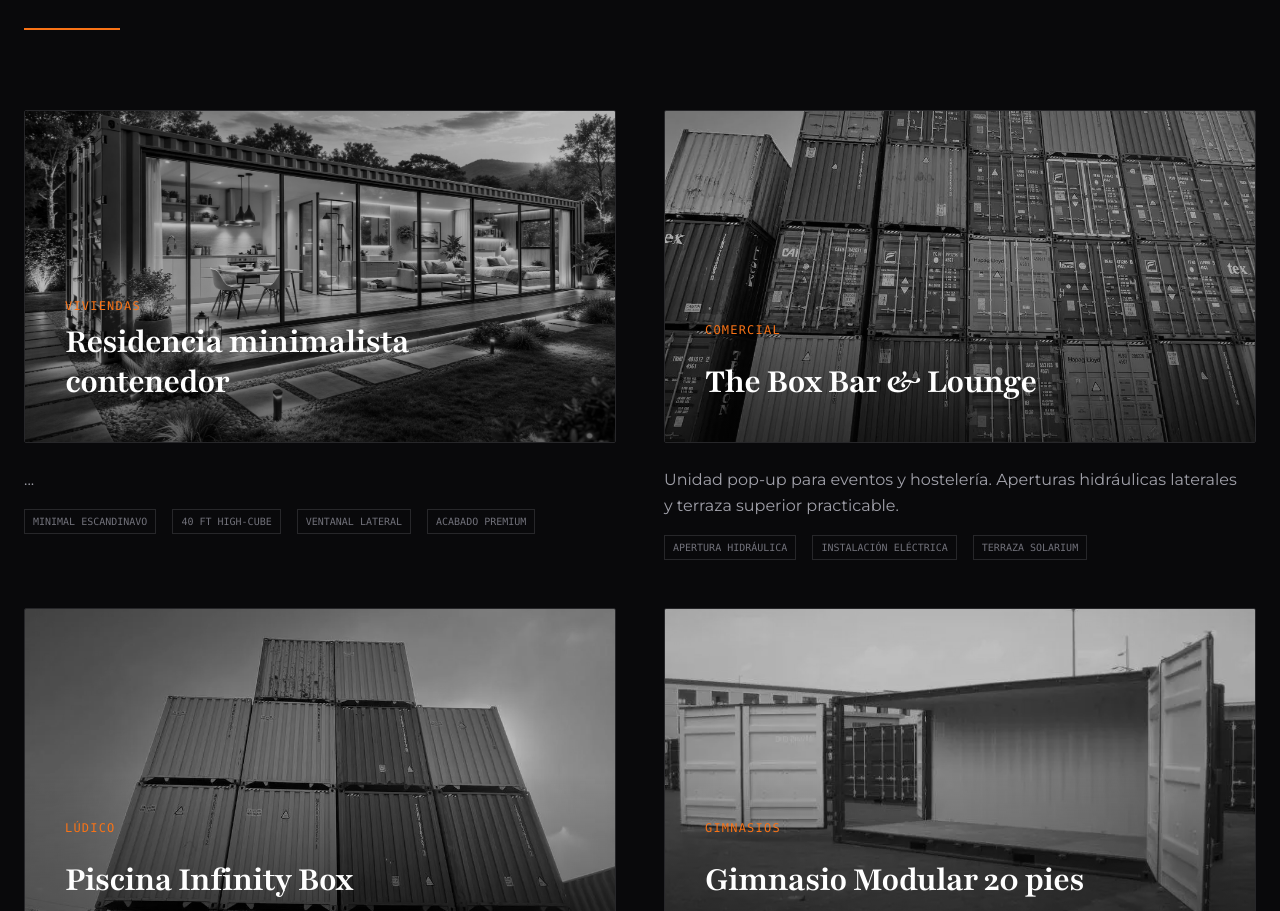
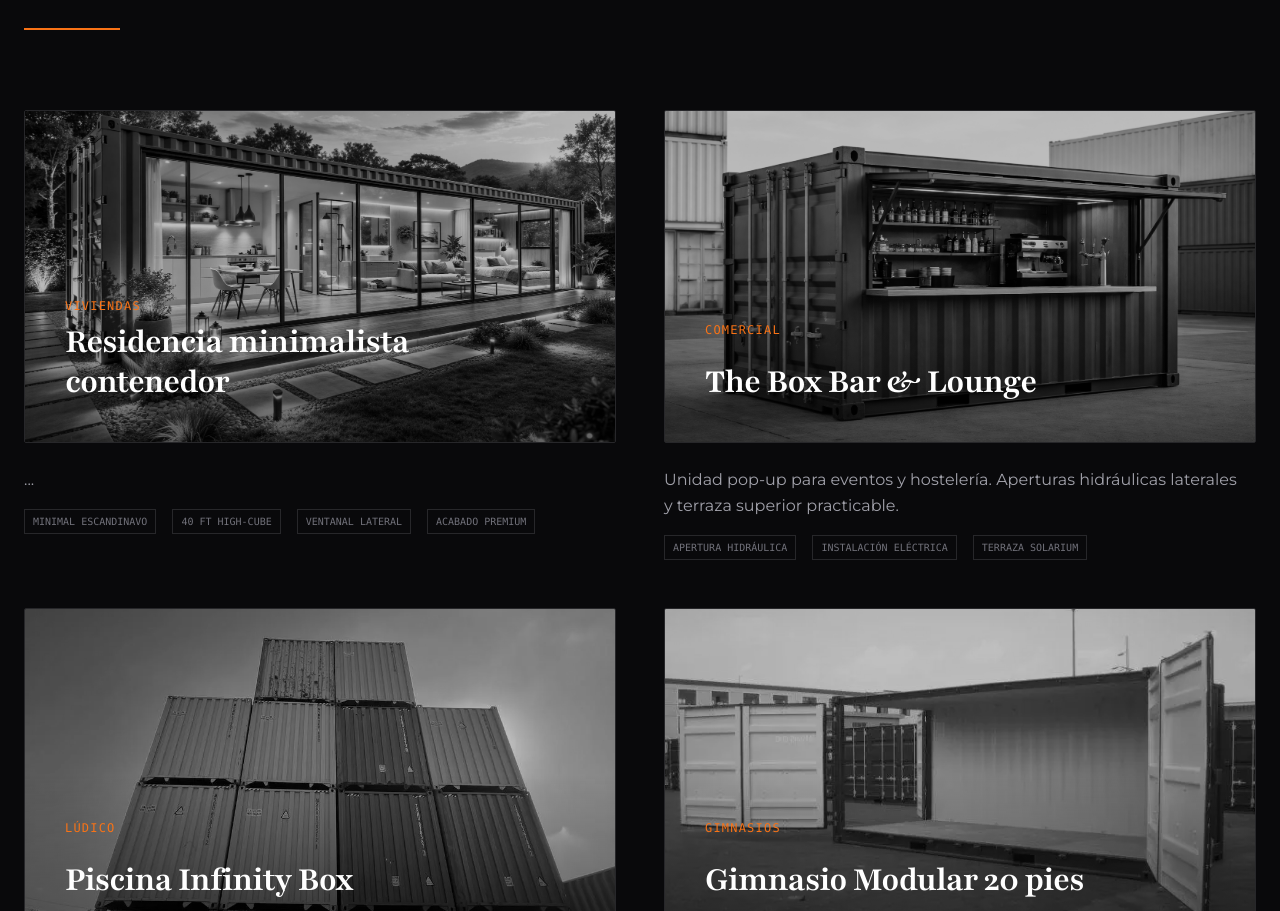
Before and after one commit to Doktek11/sote, a React (Vite) app: page / in a window 1280 px wide. Shown: the part 2304-3215 px from the top of the page. Built offline with nearby package versions, Linux system fonts and the light colour scheme; a web font is replaced by a local one.

Commit message:
Update DesignStudio.tsx

```diff
--- a/components/sections/DesignStudio.tsx
+++ b/components/sections/DesignStudio.tsx
@@ -26,6 +26,7 @@ const STUDIO_PRODUCTS: StudioCard[] = [
   },
   {
     ...TRANSFORMATIONS[1],
+    imageUrl: '/contenedorbar-20pies-nuevo.webp',
     href: '/estudio/bar-lounge-contenedor-eventos',
   },
   {
```
